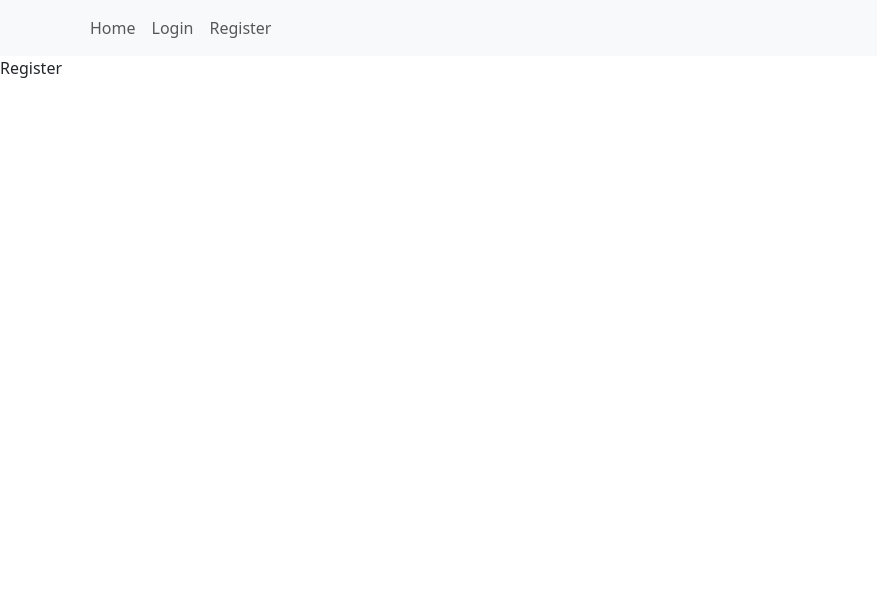
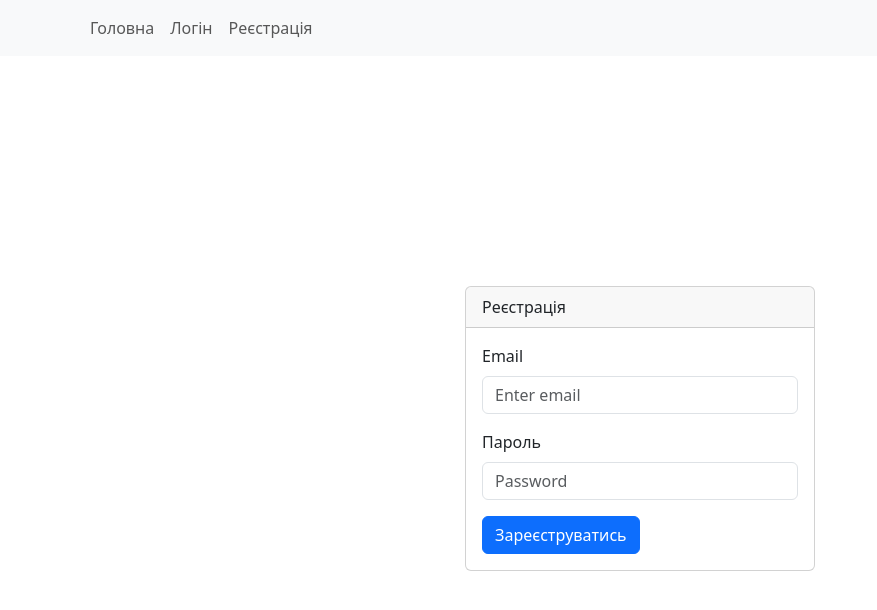
Before and after one commit to Neyton28/react-firebase-bootstrap, a React (Create React App) app: page /register in a window 1280 px wide. Shown: the top 610 px of the page, without its empty margins (0-877 px from the left). Built offline with nearby package versions, Linux system fonts and the light colour scheme; no server answers.

Commit message:
register and login

```diff
--- a/package.json
+++ b/package.json
@@ -7,12 +7,14 @@
     "@testing-library/react": "^11.1.0",
     "@testing-library/user-event": "^12.1.10",
     "bootstrap": "5.1.1",
+    "firebase": "^9.1.0",
     "gsap": "^3.7.1",
     "react": "^17.0.2",
     "react-bootstrap": "^2.0.0-rc.0",
     "react-dom": "^17.0.2",
     "react-router-dom": "^5.3.0",
     "react-scripts": "4.0.3",
+    "styled-components": "^5.3.1",
     "web-vitals": "^1.0.1"
   },
   "scripts": {
--- a/src/App.js
+++ b/src/App.js
@@ -4,13 +4,25 @@ import Home from "./pages/Home"
 import Login from "./pages/Login"
 import Register from "./pages/Register"
 import Header from "./components/Header"
+import styled from "styled-components";
+import { AuthProvider } from "./contexts/AuthContext";
+import Dashboard from "./pages/Dashboard"
+import PrivareRoute from "./components/PrivareRoute"
+
+const Main = styled.main`
+  min-height: calc(100vh - 56px);
+  display: flex;
+`
 
 function App() {
   return (
     <Router>
       <div>
+        <AuthProvider>
           <Header />
+          <Main>
             <Switch>
+              <PrivareRoute path="/dashboard" component={Dashboard} />
               <Route path="/login">
                 <Login />
               </Route>
@@ -21,6 +33,8 @@ function App() {
                 <Home />
               </Route>
             </Switch>
+          </Main>
+        </AuthProvider>
       </div>
     </Router>
   );
--- a/src/components/Header.js
+++ b/src/components/Header.js
@@ -10,9 +10,9 @@ const Header = () => {
 					<Navbar.Toggle aria-controls="basic-navbar-nav" />
 					<Navbar.Collapse id="basic-navbar-nav">
 						<Nav className="me-auto">
-							<Link className="nav-link" to="/">Home</Link>
-							<Link className="nav-link" to="/login">Login</Link>
-							<Link className="nav-link" to="/register">Register</Link>
+							<Link className="nav-link" to="/">Головна</Link>
+							<Link className="nav-link" to="/login">Логін</Link>
+							<Link className="nav-link" to="/register">Реєстрація</Link>
 						</Nav>
 					</Navbar.Collapse>
 				</Container>
--- /dev/null
+++ b/src/components/PrivareRoute.js
@@ -0,0 +1,17 @@
+import { Route, Redirect } from "react-router-dom"
+import { useAuth } from "../contexts/AuthContext"
+
+const PrivareRoute = ({component: Component, ...rest}) => {
+    const { currentUser } = useAuth()
+
+    return (
+        <Route
+            {...rest}
+            render={props => {
+                return currentUser ? <Component {...props} /> : <Redirect to="/login" />
+            }}
+        ></Route>
+    )
+}
+
+export default PrivareRoute
--- /dev/null
+++ b/src/contexts/AuthContext.js
@@ -0,0 +1,43 @@
+import React, { useContext, useState, useEffect } from "react";
+import { createUserWithEmailAndPassword, signInWithEmailAndPassword  } from "firebase/auth";
+import { auth } from '../firebase'
+
+const AuthContext = React.createContext()
+
+export function useAuth() {
+    return useContext(AuthContext)
+}
+
+export const AuthProvider = ({children})=>{
+    const [currentUser, setCurrentUser] = useState()
+    const [loading, setLoading] = useState(true)
+
+    const register = (email, password)=>{
+        createUserWithEmailAndPassword(auth, email, password)
+    }
+
+    const login = (email, password)=>{
+        signInWithEmailAndPassword(auth, email, password)
+    }
+
+    useEffect(() => {
+        const unsubscribe = auth.onAuthStateChanged(user => {
+          setCurrentUser(user)
+          setLoading(false)
+        })
+
+        return unsubscribe
+      }, [])
+
+    const value = {
+        register,
+        login,
+        currentUser
+    }
+
+    return (
+        <AuthContext.Provider value={value}>
+            {!loading && children}
+        </AuthContext.Provider>
+    )
+}
--- /dev/null
+++ b/src/firebase.js
@@ -0,0 +1,19 @@
+import { initializeApp } from "firebase/app";
+import { getAuth } from "firebase/auth";
+
+
+
+const firebaseConfig = {
+  apiKey: "AIzaSyC-KMEFrYqfei7lrN0_wDK_YUF30arD17o",
+  authDomain: "anabiko.firebaseapp.com",
+  databaseURL: "https://anabiko-default-rtdb.firebaseio.com",
+  projectId: "anabiko",
+  storageBucket: "anabiko.appspot.com",
+  messagingSenderId: "786126870121",
+  appId: "1:786126870121:web:6c2b2f5de2a5f3f57034f8"
+}
+
+const app = initializeApp(firebaseConfig);
+
+export const auth = getAuth();
+export default app
--- /dev/null
+++ b/src/pages/Dashboard.js
@@ -0,0 +1,12 @@
+
+
+const Dashboard = ()=>{
+    console.log('asd')
+    return (
+        <h2>
+            Dashboard
+        </h2>
+    )
+}
+
+export default Dashboard
--- a/src/pages/Login.js
+++ b/src/pages/Login.js
@@ -1,11 +1,59 @@
-import React from "react";
+import React, {useState} from "react";
+import { Form, Button, Card } from "react-bootstrap";
+import CentredBox from "../ui/CentredBox";
+import { useAuth } from "../contexts/AuthContext";
+import { useHistory } from "react-router-dom"
 
 const Login = ()=> {
+    const [email, setEmail] = useState("");
+    const [password, setPassword] = useState("");
+    const {login} = useAuth()
+    const history = useHistory()
+
+    const handleSubmit = async (e) => {
+        e.preventDefault();
+        await login(email, password)
+        setEmail('')
+        setPassword('')
+        history.push("/")
+      };
+
     return (
-        <div>
-            Login
-        </div>
-    )
+      <CentredBox>
+        <Card style={{ minWidth: "350px" }}>
+          <Card.Header>Логін</Card.Header>
+          <Card.Body>
+            <Form onSubmit={handleSubmit}>
+              <Form.Group className="mb-3" controlId="formBasicEmail">
+                <Form.Label>Email</Form.Label>
+                <Form.Control
+                  type="email"
+                  name="email"
+                  value={email}
+                  onChange={(e) => setEmail(e.target.value)}
+                  placeholder="Enter email"
+                />
+              </Form.Group>
+
+              <Form.Group className="mb-3" controlId="formBasicPassword">
+                <Form.Label>Пароль</Form.Label>
+                <Form.Control
+                  name="password"
+                  value={password}
+                  onChange={(e) => setPassword(e.target.value)}
+                  type="password"
+                  placeholder="Password"
+                />
+              </Form.Group>
+
+              <Button variant="primary" type="submit">
+                Увійти
+              </Button>
+            </Form>
+          </Card.Body>
+        </Card>
+      </CentredBox>
+    );
 }
 
 export default Login
--- a/src/pages/Register.js
+++ b/src/pages/Register.js
@@ -1,11 +1,62 @@
-import React from "react";
+import React, { useState } from "react";
+import { Form, Button, Card } from "react-bootstrap";
+import { useAuth } from "../contexts/AuthContext"
+import CentredBox from "../ui/CentredBox";
+import { useHistory } from "react-router-dom"
+
 
 const Register = () => {
-    return (
-        <div>
-            Register
-        </div>
-    )
-}
+  const [email, setEmail] = useState("");
+  const [password, setPassword] = useState("");
+  const {register, currentUser} = useAuth()
+  const history = useHistory()
 
-export default Register
+  console.log(currentUser)
+
+  const handleSubmit = async (e) => {
+    e.preventDefault();
+    await register(email, password)
+    setEmail('')
+    setPassword('')
+    history.push("/")
+  };
+
+  return (
+    <CentredBox>
+      <Card style={{ minWidth: "350px" }}>
+        <Card.Header>Реєстрація</Card.Header>
+        <Card.Body>
+          <Form onSubmit={handleSubmit}>
+            <Form.Group className="mb-3" controlId="formBasicEmail">
+              <Form.Label>Email</Form.Label>
+              <Form.Control
+                type="email"
+                name="email"
+                value={email}
+                onChange={(e) => setEmail(e.target.value)}
+                placeholder="Enter email"
+              />
+            </Form.Group>
+
+            <Form.Group className="mb-3" controlId="formBasicPassword">
+              <Form.Label>Пароль</Form.Label>
+              <Form.Control
+                name="password"
+                value={password}
+                onChange={(e) => setPassword(e.target.value)}
+                type="password"
+                placeholder="Password"
+              />
+            </Form.Group>
+
+            <Button variant="primary" type="submit">
+              Зареєструватись
+            </Button>
+          </Form>
+        </Card.Body>
+      </Card>
+    </CentredBox>
+  );
+};
+
+export default Register;
--- /dev/null
+++ b/src/ui/CentredBox.js
@@ -0,0 +1,10 @@
+import styled from "styled-components";
+
+const CentredBox = styled.div`
+    min-height: 100%;
+    width: 100%;
+    display: flex;
+    justify-content: center;
+    align-items: center;
+`
+export default CentredBox
```
Also changed, not shown: 2 other files (tests, documents, lock files or other folders). Lines whose indentation alone changed are shown as unchanged.
